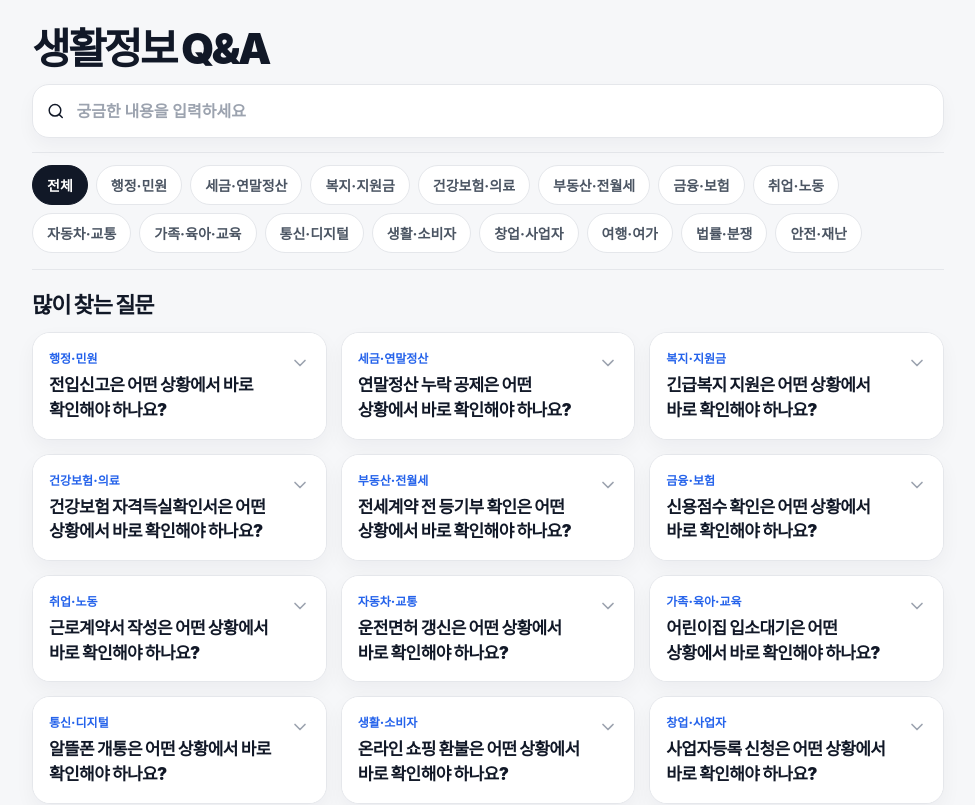
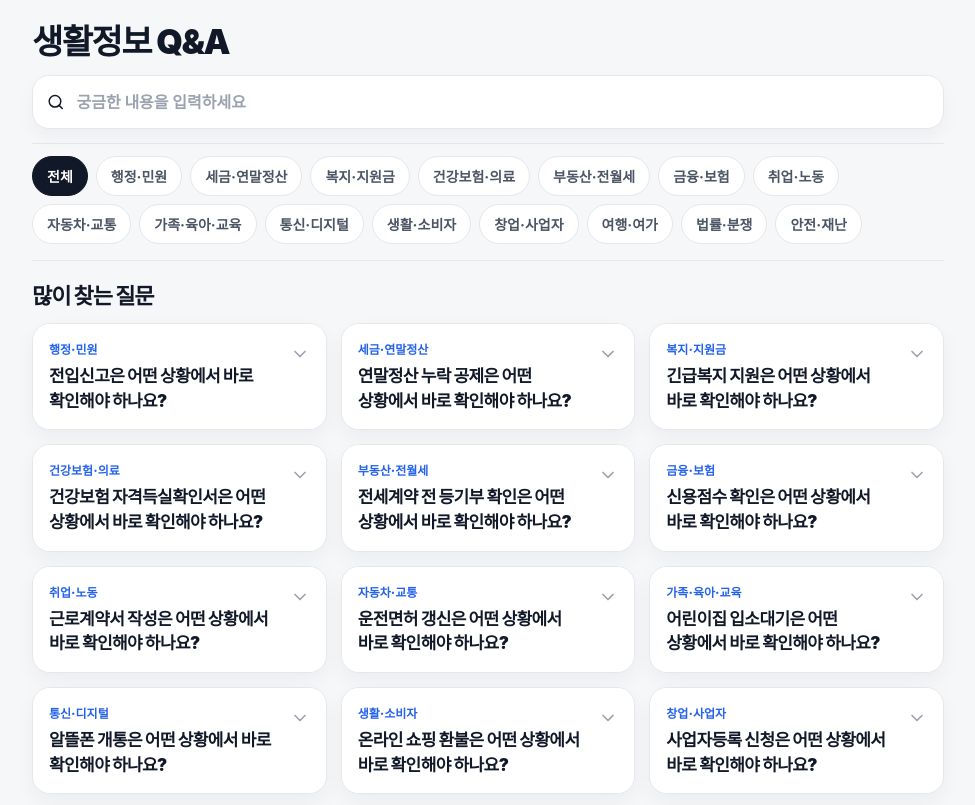
Before and after one commit to apark12321-ux/qna, a React (Vite) app: page / in a window 1280 px wide. Shown: the top 805 px of the page, without its empty margins (152-1127 px from the left). Built offline with nearby package versions, Linux system fonts and the light colour scheme.

Commit message:
Refine header title styling

```diff
--- a/src/index.css
+++ b/src/index.css
@@ -41,7 +41,7 @@ button {
   position: sticky;
   top: 0;
   z-index: 30;
-  padding: 22px 0 14px;
+  padding: 18px 0 14px;
   background: rgba(246, 247, 249, 0.98);
   backdrop-filter: blur(14px);
   border-bottom: 1px solid #e5e7eb;
@@ -49,10 +49,10 @@ button {
 
 .top-area h1 {
   margin: 0 0 14px;
-  font-size: clamp(30px, 7vw, 42px);
-  line-height: 1;
-  font-weight: 950;
-  letter-spacing: -0.065em;
+  font-size: clamp(26px, 5.6vw, 34px);
+  line-height: 1.08;
+  font-weight: 900;
+  letter-spacing: -0.045em;
 }
 
 .search-box {
@@ -229,7 +229,7 @@ button {
   }
 
   .top-area {
-    padding-top: 28px;
+    padding-top: 24px;
   }
 
   .question-list {
```
